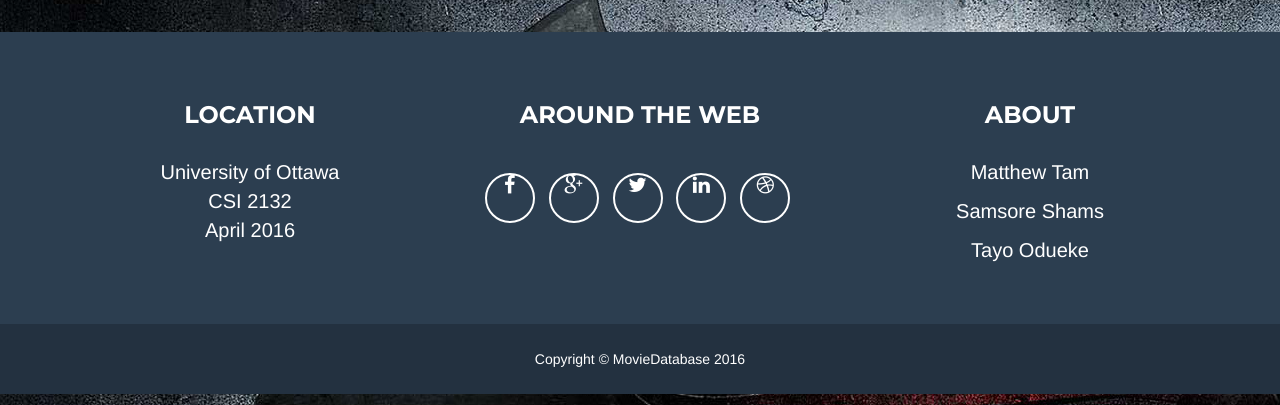
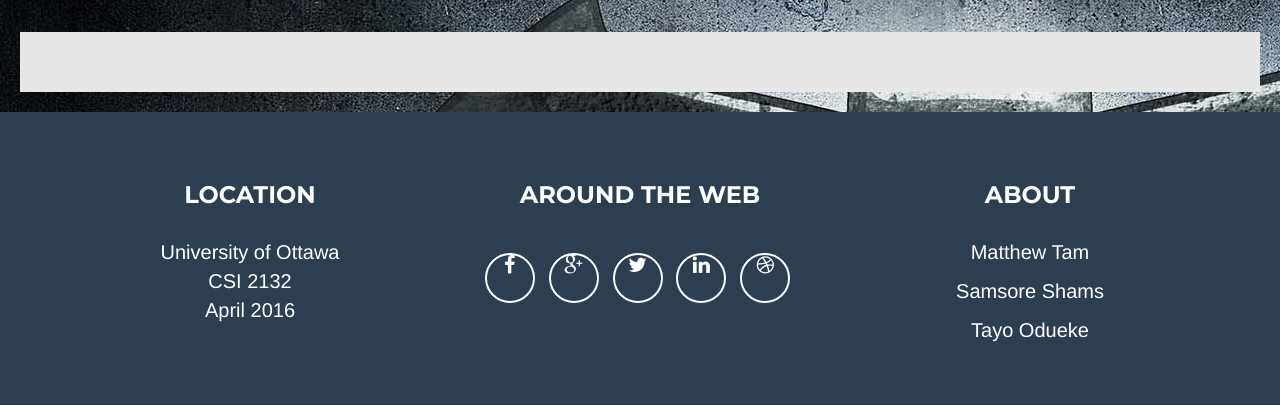
Before and after one commit to Samsore/MovieDatabase, a CodeIgniter app: page /MovieDatabase/index.php/pages/movie/1 in a window 1280 px wide. Shown: the part 108-513 px from the top of the page. Run offline with CodeIgniter, Linux system fonts and the light colour scheme; data comes from the database, SQL or seed files in the repository; data that the repository does not hold is empty; some libraries are stand-ins or nearby versions.

Commit message:
Movie Details 2

```diff
--- a/application/views/pages/movie.php
+++ b/application/views/pages/movie.php
@@ -1,11 +1,21 @@
+	<body background=<?php echo base_url('dep/img/Movie/Batman_vs_Superman/Batman_vs_Superman.jpg') ?>>
+	<style>
+	div.searchbox {
+	    background-color:#e7e7e7;
+	    color:black;
+	    margin:20px;
+	    padding:20px;
+	}
+	</style>
 	<br>
 	<br>
 	<br>
 	<br>
 	<br>
 <div>
-	<body background=<?php echo base_url('dep/img/Movie/Batman_vs_Superman/Batman_vs_Superman.jpg') ?>>
+
 	<?php foreach ($results as $val): ?>
+	<div class="searchbox">
 		<h1><?php echo $val['name']?></h1>
 		<!-- <img class="img-responsive" src= <?php// echo base_url('dep/img/Movie/Batman_vs_Superman/Batman_vs_Superman.jpg') ?> alt=""> -->
 	<?php endforeach; ?>
```
